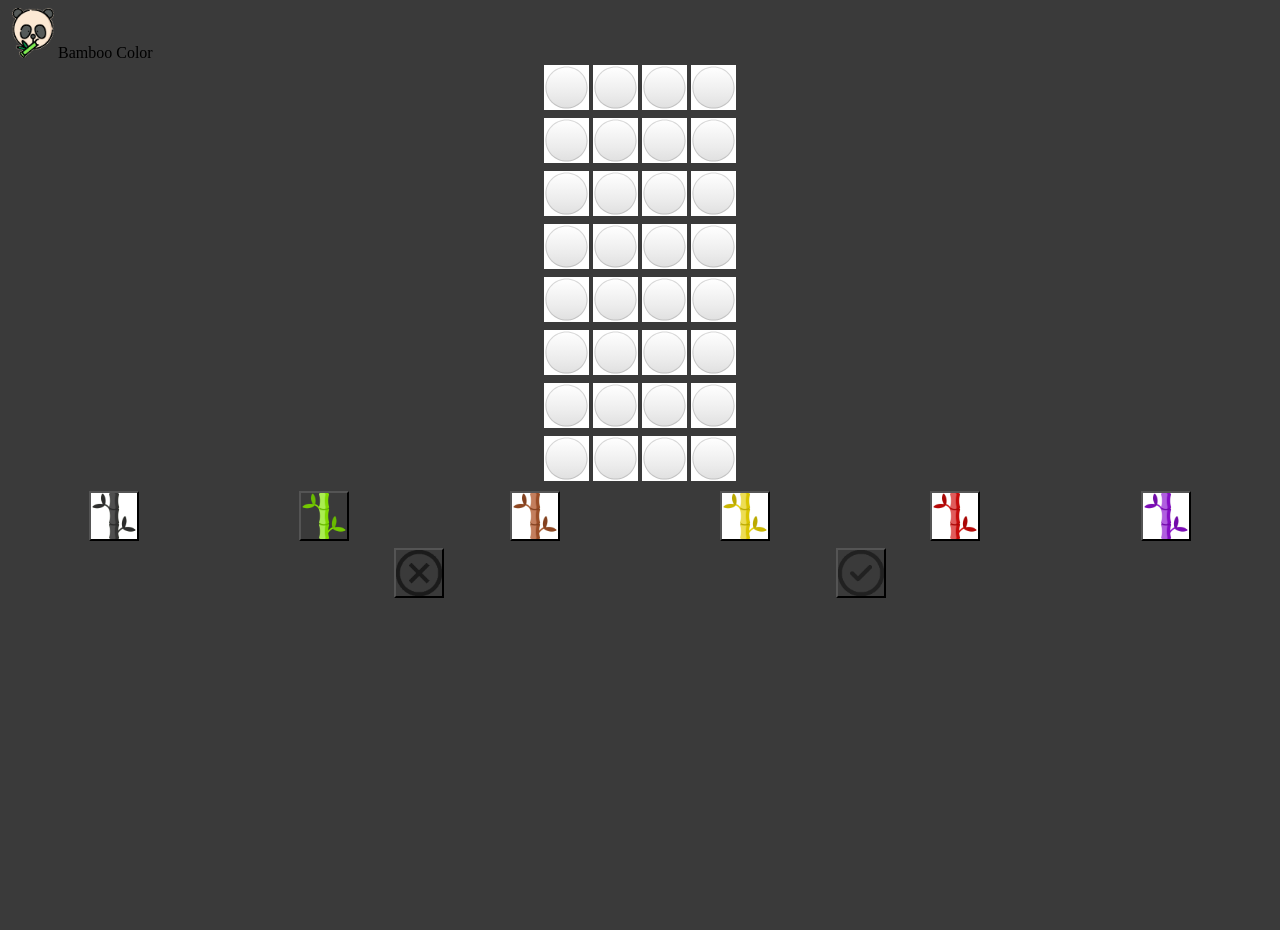
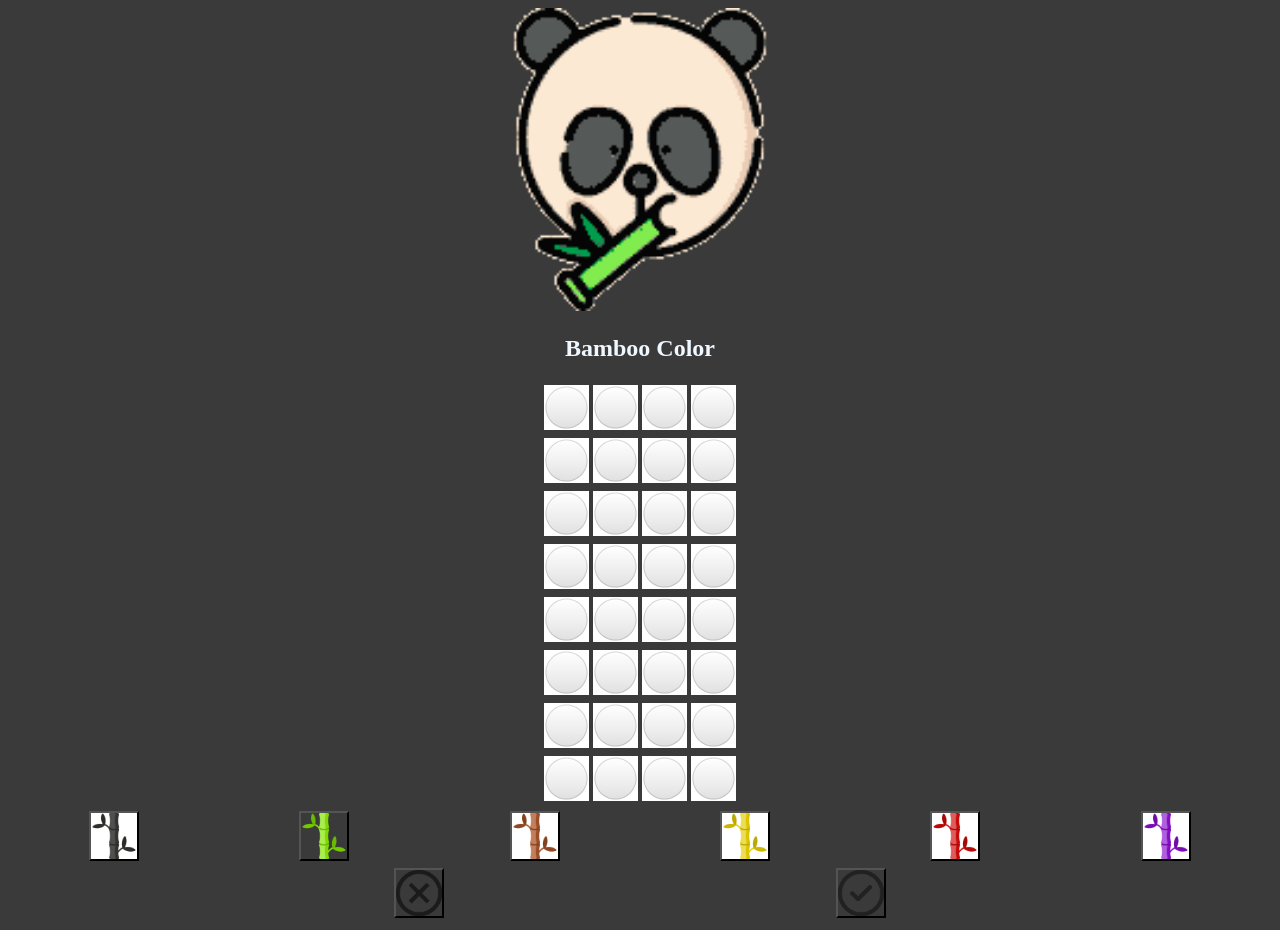
Before and after one commit to frisk038/colormind, a Vue app: page / in a window 1280 px wide. Before the commit the page ends 800 px from the top, so only its background shows below. Built offline with nearby package versions, Linux system fonts and the light colour scheme.

Commit message:
css nightmare header

```diff
--- a/src/components/Header/Header.vue
+++ b/src/components/Header/Header.vue
@@ -1,6 +1,8 @@
 <template>
-<img src="../assets/panda.png" class="logo">
-<span>Bamboo Color</span>
+    <div class="headLogo">
+        <img src="../assets/panda.png" class="logo" />
+        <h2 class="bambooTitle">Bamboo Color</h2>
+    </div>
 </template>
 
 <script>
@@ -11,7 +13,15 @@ export default {
 
 <style>
 .logo {
-    background-size:cover;
-    width:50px;height:50px;
+    width: 30%;
+}
+.headLogo {
+    width: 80%;
+    margin: 0 auto;
+    text-align: center;
+}
+
+h2 {
+    color: aliceblue;
 }
 </style>
```
